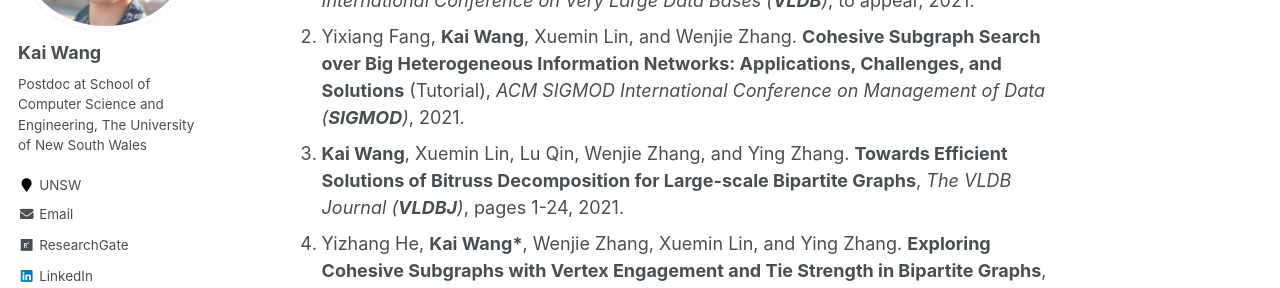
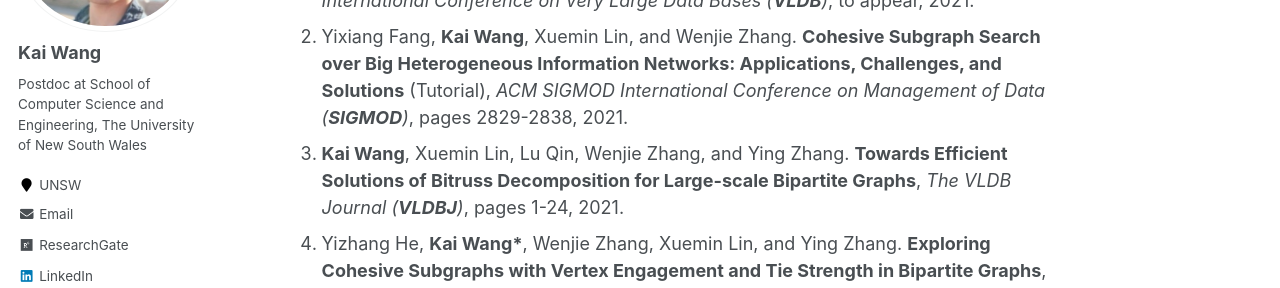
Before and after one commit to cs-kaiwang/cs-kaiwang.github.io, a Jekyll site: the page built from _pages/about.md, in a window 1280 px wide and 1400 px high, scrolled down 362 px. Shown: the part 153-441 px from the top of the window. Built offline with Jekyll 4.4.1, drawn with Linux system fonts in a browser that asks for light colours; some of the changed text lies outside the part shown.

Commit message:
Update about.md

```diff
--- a/_pages/about.md
+++ b/_pages/about.md
@@ -15,7 +15,7 @@ His research interests lie in big data analytics, especially for the graph/netwo
 Publications (* indicates corresponding author)
 ======
 1. Xiaoshuang Chen, **Kai Wang\***, Xuemin Lin, Wenjie Zhang, Lu Qin, and Ying Zhang. **Efficiently Answering Reachability and Path Queries on Temporal Bipartite Graphs**, *International Conference on Very Large Data Bases (**VLDB**)*, to appear, 2021.
-2. Yixiang Fang, **Kai Wang**, Xuemin Lin, and Wenjie Zhang. **Cohesive Subgraph Search over Big Heterogeneous Information Networks: Applications, Challenges, and Solutions** (Tutorial), *ACM SIGMOD International Conference on Management of Data (**SIGMOD**)*, 2021.
+2. Yixiang Fang, **Kai Wang**, Xuemin Lin, and Wenjie Zhang. **Cohesive Subgraph Search over Big Heterogeneous Information Networks: Applications, Challenges, and Solutions** (Tutorial), *ACM SIGMOD International Conference on Management of Data (**SIGMOD**)*, pages 2829-2838, 2021.
 3. **Kai Wang**, Xuemin Lin, Lu Qin, Wenjie Zhang, and Ying Zhang. **Towards Efficient Solutions of Bitruss Decomposition for Large-scale Bipartite Graphs**, *The VLDB Journal (**VLDBJ**)*, pages 1-24, 2021.
 4. Yizhang He, **Kai Wang\***, Wenjie Zhang, Xuemin Lin, and Ying Zhang. **Exploring Cohesive Subgraphs with Vertex Engagement and Tie Strength in Bipartite Graphs**, *Information Sciences*, pages 277-296, 2021.
 5. Fan Zhang, Jiadong Xie, **Kai Wang**, Shiyu Yang, Yu Jiang. **Discovering key users for defending network structural stability**, *World Wide Web*, pages 1-23, 2021.
@@ -31,7 +31,7 @@ Publications (* indicates corresponding author)
 
 Talks
 ======
-- Yixiang Fang, **Kai Wang**, Xuemin Lin, and Wenjie Zhang. **Cohesive Subgraph Search over Big Heterogeneous Information Networks: Applications, Challenges, and Solutions** (Tutorial), *ACM SIGMOD International Conference on Management of Data (**SIGMOD**)*, 2021.
+- Yixiang Fang, **Kai Wang**, Xuemin Lin, and Wenjie Zhang. **Cohesive Subgraph Search over Big Heterogeneous Information Networks: Applications, Challenges, and Solutions** (Tutorial), *ACM SIGMOD International Conference on Management of Data (**SIGMOD**)*, pages 2829-2838, 2021.
 - Wenjie Zhang, **Kai Wang**, Ying Zhang, and Xuemin Lin. **Cohesive Structure based Bipartite Graph Analysis: From Motif Level to Subgraph Level** (Tutorial), *International Conference on Database Systems for Advanced Applications (DASFAA)*, 2020.
 
 Academic Services
```
